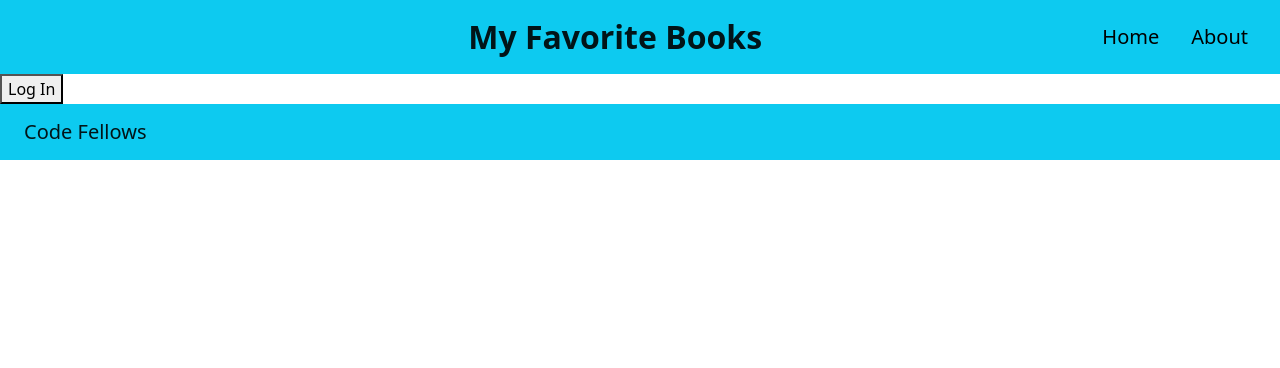
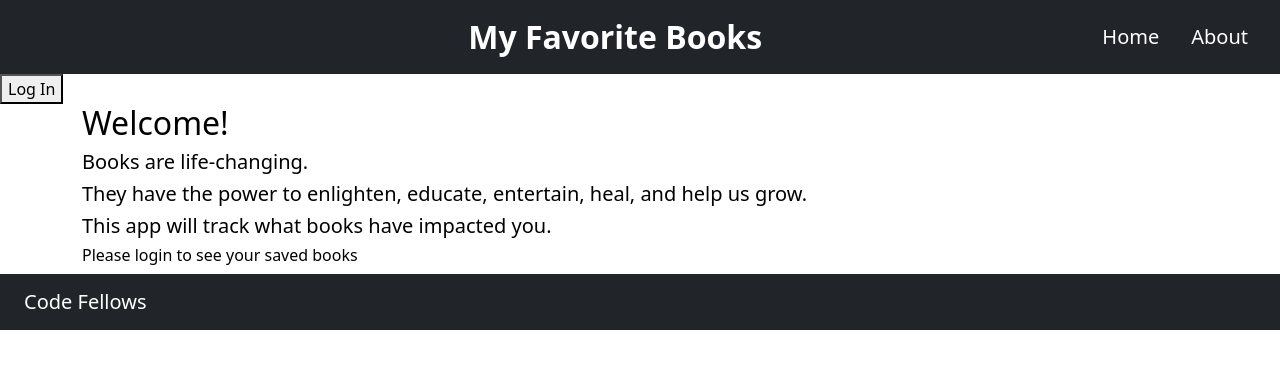
Before and after one commit to elleem/can-of-books-frontend, a React (Create React App) app: page / in a window 1280 px wide. Shown: the top 368 px of the page. Built offline with nearby package versions, Linux system fonts and the light colour scheme; no server answers.

Commit message:
adds welcome component, css styles, updates readme

```diff
--- a/src/App.js
+++ b/src/App.js
@@ -7,7 +7,7 @@ import BestBooks from './BestBooks';
 import Login from './Login';
 import Logout from './Logout';
 import Profile from './Profile';
-import Content from './Content';
+import Welcome from './Welcome';
 import './App.css';
 import 'bootstrap/dist/css/bootstrap.min.css';
 
@@ -35,7 +35,10 @@ class App extends React.Component {
               <BestBooks/>
               </>
               :
-              <Login/>}
+              <>
+              <Login/>
+            <Welcome/>
+            </>}
             >
             </Route>
             <Route
--- a/src/BestBooks.js
+++ b/src/BestBooks.js
@@ -18,27 +18,6 @@ class BestBooks extends React.Component {
     };
   }
 
-  // componentDidMount = async () => {
-  //   try {
-  //     const config = {
-  //       method: "get", // get is default behavior
-  //       baseURL: process.env.REACT_APP_SERVER,
-  //       url: "/books",
-  //     };
-
-  //     const response = await axios(config);
-  //     console.log(response.data);
-  //     this.setState({ books: response.data });
-  //   } catch (error) {
-  //     console.error(
-  //       "Error is in the componentDidMount Function: ",
-  //       error.response
-  //     );
-  //     this.setState({
-  //       errorMessage: `Status Code ${error.response.status}: ${error.response.data}`,
-  //     });
-  //   }
-  // };
 
   componentDidMount = async() => {
     if(this.props.auth0.isAuthenticated){
@@ -51,7 +30,7 @@ class BestBooks extends React.Component {
       const config = {
         headers: {"Authorization": `Bearer ${jwt}`},
         method: 'get',
-        baseURL: process.env.REACT_APP_SERVER,
+        baseURL: process.env.REACT_APP_HEROKU,
         url: '/books'
       }
     try{
@@ -75,7 +54,7 @@ class BestBooks extends React.Component {
     try {
       const config = {
         method: "post",
-        baseURL: process.env.REACT_APP_SERVER,
+        baseURL: process.env.REACT_APP_HEROKU,
         url: "/books",
         data: createBook,
       };
@@ -116,7 +95,7 @@ class BestBooks extends React.Component {
       if (proceed) {
         const config = {
           method: "delete",
-          baseURL: process.env.REACT_APP_SERVER,
+          baseURL: process.env.REACT_APP_HEROKU,
           url: `/books/${bookToBeDeleted._id}?queryParam=value`,
         };
 
@@ -153,7 +132,7 @@ class BestBooks extends React.Component {
       console.log("updatedbook", updatedBook);
       console.log("books variable", updateBook);
       await axios.put(
-        `${process.env.REACT_APP_SERVER}/books/${updateBook._id}`,
+        `${process.env.REACT_APP_HEROKU}/books/${updateBook._id}`,
         updateBook
       );
     } catch (error) {
--- a/src/Content.js
+++ /dev/null
@@ -1,46 +0,0 @@
-import React from 'react';
-import axios from "axios";
-import {withAuth0} from '@auth0/auth0-react';
-
-class Content extends React.Component{
-  constructor(props){
-    super(props);
-    this.state ={
-      books: []
-    }
-  }
-
-
-
-
-async componentDidMount(){
-  if(this.props.auth0.isAuthenticated){
-    const res = await this.props.auth0.getIdTokenClaims();
-    const jwt = res._raw;
-
-
-    console.log('token: ', jwt);
-
-    const config = {
-      headers: {"Authorization": `Bearer ${jwt}`},
-      method: 'get',
-      baseURL: process.env.REACT_APP_SERVER,
-      url: '/books'
-    }
-
-    const booksResponse = await axios(config);
-
-    console.log("Books from DB: ", booksResponse.data);
-    this.setState({books: booksResponse.data});
-  }
-}
-
-render(){
-  return (
-    <>
-    </>
-  )
-}
-}
-
-export default withAuth0(Content);
--- a/src/Footer.js
+++ b/src/Footer.js
@@ -4,7 +4,7 @@ import Navbar from 'react-bootstrap/Navbar';
 class Footer extends React.Component {
   render() {
     return (
-      <Navbar collapseOnSelect expand="lg" bg="info" variant="light">
+      <Navbar collapseOnSelect expand="lg" bg="dark" variant="dark">
         <Navbar.Brand style = {{paddingLeft: '1.5rem'}}>Code Fellows</Navbar.Brand>
       </Navbar>
     )
--- a/src/Header.js
+++ b/src/Header.js
@@ -5,10 +5,10 @@ import { Link } from "react-router-dom";
 class Header extends React.Component {
   render() {
     return (
-      <Navbar collapseOnSelect expand="lg" bg="info" variant="primary">
+      <Navbar collapseOnSelect expand="lg" bg="dark" variant="dark">
         <Navbar.Brand id="header-navbar"style={{paddingLeft: '8rem', margin: 'auto', fontSize:'2rem', fontWeight:'bolder'}}>My Favorite Books</Navbar.Brand>
-        <NavItem style = {{paddingRight: '2rem', fontSize:'1.25rem'}}><Link to="/" className="nav-link">Home</Link></NavItem>
-        <NavItem style = {{paddingRight: '2rem', fontSize:'1.25rem', }}><Link to="/About" className="nav-link" id="about-nav">About</Link></NavItem>
+        <NavItem style = {{paddingRight: '2rem', fontSize:'1.25rem', color:'white'}}><Link to="/" className="nav-link">Home</Link></NavItem>
+        <NavItem style = {{paddingRight: '2rem', fontSize:'1.25rem', color:'white'}}><Link to="/About" className="nav-link" id="about-nav">About</Link></NavItem>
       </Navbar>
     )
   }
--- /dev/null
+++ b/src/Welcome.js
@@ -0,0 +1,17 @@
+import React from 'react';
+import Container from 'react-bootstrap/Container';
+
+class Footer extends React.Component {
+  render() {
+    return (
+      <Container>
+     <h2>Welcome! </h2>
+     <h5>Books are life-changing. </h5>
+     <h5>They have the power to enlighten, educate, entertain, heal, and help us grow.</h5>
+     <h5>This app will track what books have impacted you.</h5>
+     <h6>Please login to see your saved books</h6>
+     </Container>
+    )
+  }
+}
+export default Footer;
```
Also changed, not shown: 1 other file (tests, documents, lock files or other folders).
